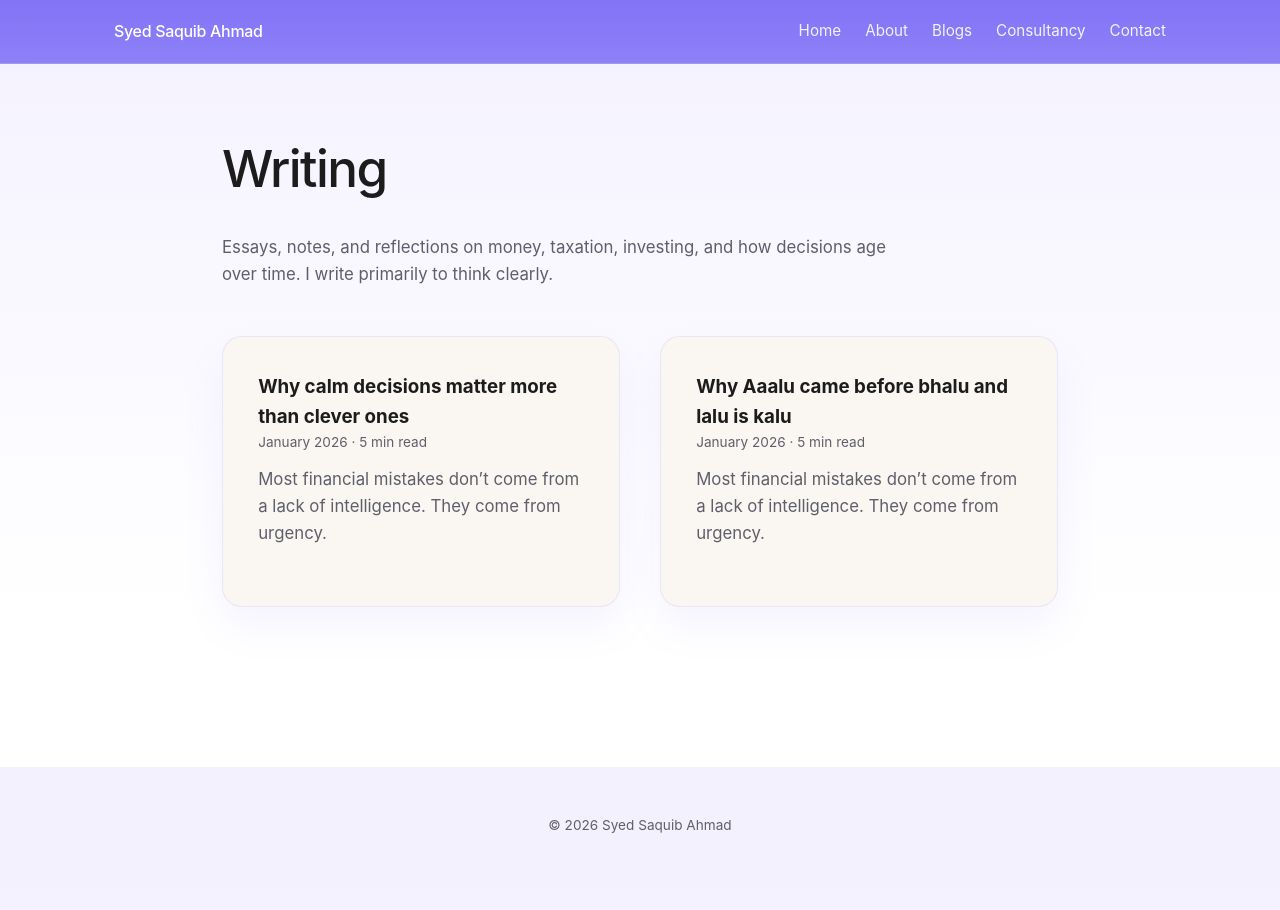
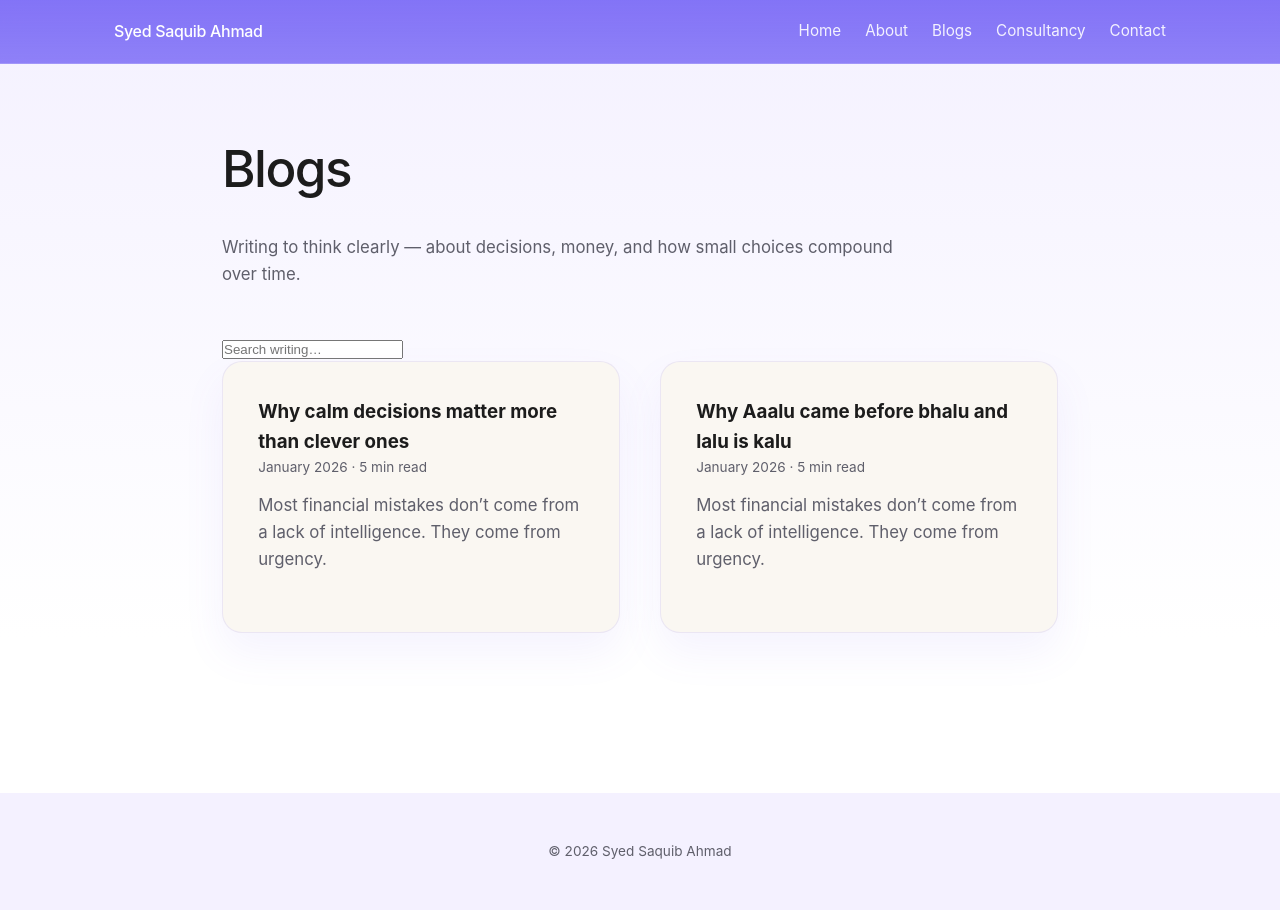
Before and after one commit to saquibahmad1234/syedsaquibahmad, a Jekyll site: the page built from blogs.html, in a window 1280 px wide. Built offline with Jekyll 4.4.1, drawn with Linux system fonts in a browser that asks for light colours.

Commit message:
Update blogs.html

```diff
--- a/blogs.html
+++ b/blogs.html
@@ -1,20 +1,31 @@
 ---
 layout: default
-title: Writing · Syed Saquib Ahmad
-description: Essays and notes on money, taxation, investing, and long-term thinking.
+title: Blogs · Syed Saquib Ahmad
+description: Writing on thinking, decisions, money, and clarity.
 permalink: /blogs/
 ---
 
 <main>
-  <section class="blogs">
-    <h1>Writing</h1>
+  <section class="intro">
+    <h1>Blogs</h1>
+    <p>
+      Writing to think clearly — about decisions, money, and how small choices
+      compound over time.
+    </p>
+  </section>
 
-    <p class="intro">
-      Essays, notes, and reflections on money, taxation, investing, and how
-      decisions age over time. I write primarily to think clearly.
-    </p>
+  <!-- Search bar (Blogs only) -->
+  <div class="search-wrapper">
+    <input
+      type="text"
+      id="search-input"
+      placeholder="Search writing…"
+      aria-label="Search blog posts"
+    >
+  </div>
 
-    <section class="posts-grid">
+  <!-- Blog posts -->
+  <section class="posts-grid" id="search-results">
     {% assign blog_posts = site.posts | where_exp: "post", "post.categories contains 'blogs'" %}
 
     {% for post in blog_posts %}
```
Also changed, not shown: other parts of blogs.html (+1 -4 lines). Lines whose indentation alone changed are shown as unchanged.
